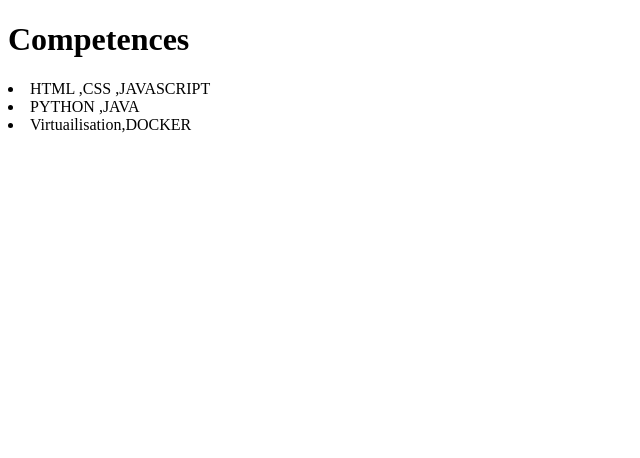
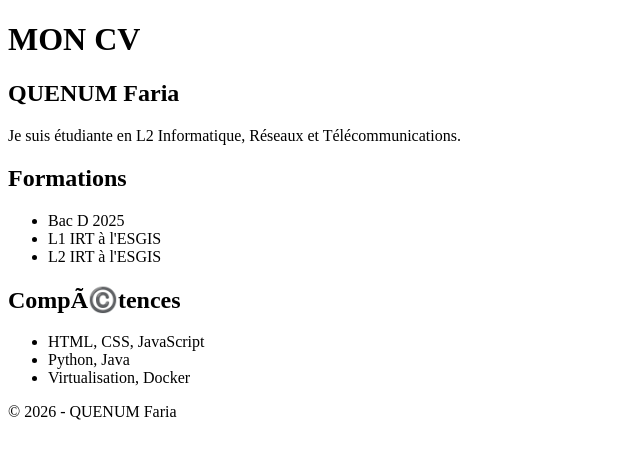
Before and after one commit to Blackfaria404/mon-cv, a plain HTML site: page index.html in a window 1280 px wide. Shown: the whole page, without its empty margins (0-640 px from the left). Drawn offline with Linux system fonts and the light colour scheme.

Commit message:
Finalisation du CV avec toutes les sections

```diff
--- a/index.html
+++ b/index.html
@@ -1,23 +1,59 @@
 <!DOCTYPE html>
-<header>
-    <title> </title>
-</header>
+<html lang="fr">
 
 <head>
-    <link rel="stylesheet" href="sytle.css">
+    <meta charset="UTF-8">
+    <meta name="viewport" content="width=device-width, initial-scale=1.0">
+
+    <title>Mon CV - QUENUM Faria</title>
+
+    <link rel="stylesheet" href="style.css">
 </head>
 
 <body>
-    <!--Section competences  -->
-    <h1>Competences </h1>
-    <li>HTML ,CSS ,JAVASCRIPT </li>
-    <li>PYTHON ,JAVA </li>
-    <li>Virtuailisation,DOCKER </li>
+
+    <!-- Section titre -->
+    <header>
+        <h1>MON CV</h1>
+    </header>
+
+    <!-- Section description -->
+    <section id="description">
+        <h2>QUENUM Faria</h2>
+
+        <p>
+            Je suis &eacute;tudiante en L2 Informatique,
+            R&eacute;seaux et T&eacute;l&eacute;communications.
+        </p>
+    </section>
+
+    <!-- Section formations -->
+    <section id="formations">
+        <h2>Formations</h2>
+
+        <ul>
+            <li>Bac D 2025</li>
+            <li>L1 IRT &agrave; l'ESGIS</li>
+            <li>L2 IRT &agrave; l'ESGIS</li>
+        </ul>
+    </section>
+
+    <!-- Section compétences -->
+    <section id="competences">
+        <h2>CompÃ©️tences</h2>
+
+        <ul>
+            <li>HTML, CSS, JavaScript</li>
+            <li>Python, Java</li>
+            <li>Virtualisation, Docker</li>
+        </ul>
+    </section>
+
+    <!-- Pied de page -->
+    <footer>
+        <p>&copy; 2026 - QUENUM Faria</p>
+    </footer>
+
 </body>
 
-
-<footer>
-
-</footer>
-
 </html>
```
